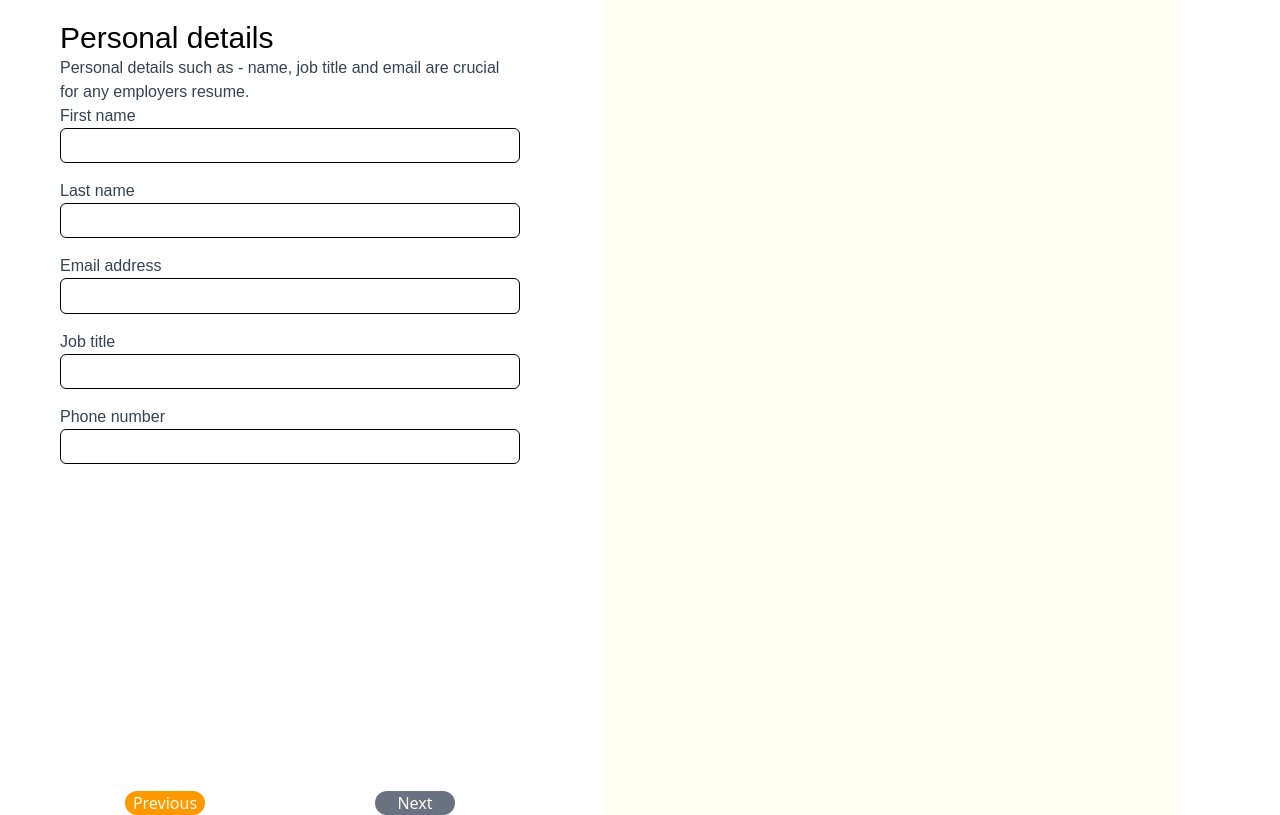
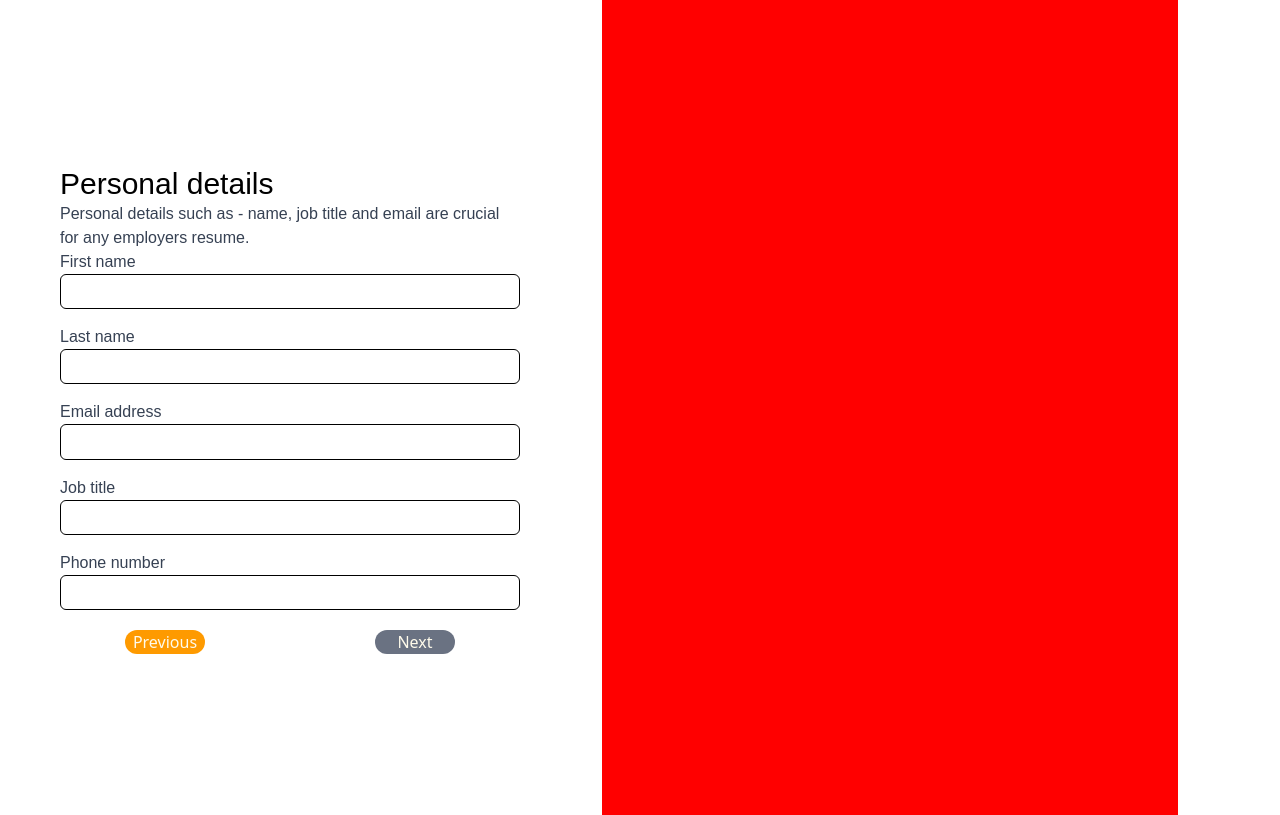
Before and after one commit to thedenisovan/react-cv-project, a React (Vite) app: page / in a window 1280 px wide. Built offline with nearby package versions, Linux system fonts and the light colour scheme.

Commit message:
Change: cv page now is hidden on tablet size devices

```diff
--- a/src/components/App.jsx
+++ b/src/components/App.jsx
@@ -6,6 +6,7 @@ import CvField from './CvField.jsx';
 
 export default function App() {
   const [index, setIndex] = useState(0);
+
   const [personal, setInput] = useState({
     name: '',
     surname: '',
@@ -13,7 +14,6 @@ export default function App() {
     job: '',
     number: '',
   });
-
   const [experience, setExperience] = useState({
     academy: '',
     degree: '',
@@ -55,8 +55,8 @@ export default function App() {
   }
 
   return (
-    <div className='max-w-[1200px] flex justify-center m-auto md:flex-col lg:flex-row'>
-      <div className='flex flex-col justify-between items-center'>
+    <div className='h-full max-w-[1200px] flex justify-center m-auto md:flex-col lg:flex-row'>
+      <div className='flex flex-col justify-center items-center'>
         {returnCorrectPage()}
         <div className='flex flex-row justify-around w-[100%]'>
           <button
@@ -75,7 +75,7 @@ export default function App() {
           </button>
         </div>
       </div>
-      <CvField name={experience.endYear} />
+      <CvField />
     </div>
   );
 }
--- a/src/components/CvField.jsx
+++ b/src/components/CvField.jsx
@@ -1,6 +1,6 @@
 export default function CvField({ name }) {
   return (
-    <section className='hidden w-full max-w-xl aspect-[210/297] bg-[#fffff1] m-auto md:block'>
+    <section className='hidden w-full max-w-xl aspect-[210/297] bg-[#ff0000] m-auto lg:block'>
       <h1>{name}</h1>
     </section>
   );
```
